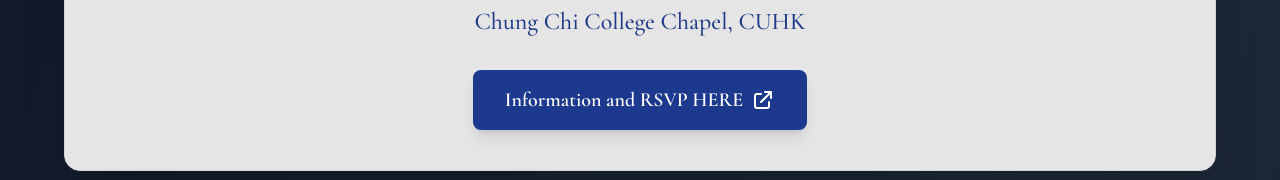
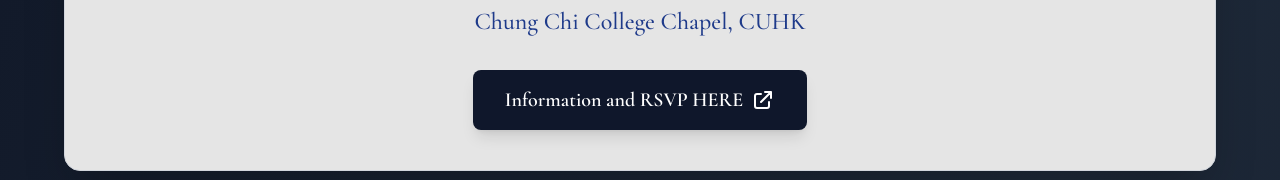
Before and after one commit to mrshootingstar/peterrhodestribute, a Next.js app: page / in a window 1280 px wide. Shown: the part 425-605 px from the top of the page. Built offline with nearby package versions, Linux system fonts and the light colour scheme; no server answers.

Commit message:
Memorial v7

```diff
--- a/src/app/components/MemorialService.tsx
+++ b/src/app/components/MemorialService.tsx
@@ -30,7 +30,7 @@
               href="https://lu.ma/1zg5ulvh"
               target="_blank"
               rel="noopener noreferrer"
-              className="inline-flex items-center justify-center px-6 sm:px-8 py-3 sm:py-4 bg-blue-900 hover:bg-blue-800 text-white font-semibold text-lg sm:text-xl rounded-lg transition-all duration-200 transform hover:scale-105 shadow-lg hover:shadow-xl"
+              className="inline-flex items-center justify-center px-6 sm:px-8 py-3 sm:py-4 bg-slate-900 hover:bg-slate-800 text-white font-semibold text-lg sm:text-xl rounded-lg transition-all duration-200 transform hover:scale-105 shadow-lg hover:shadow-xl"
             >
               Information and RSVP HERE
               <svg
```
